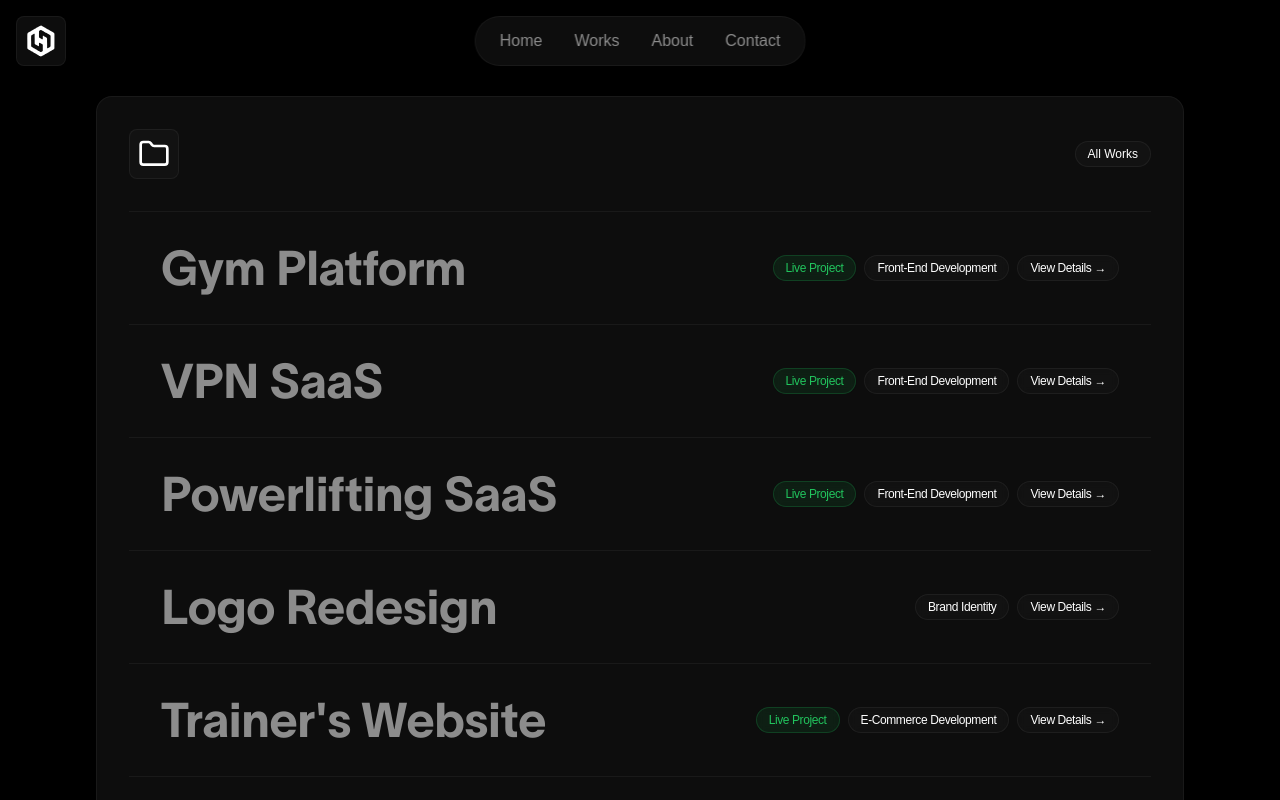
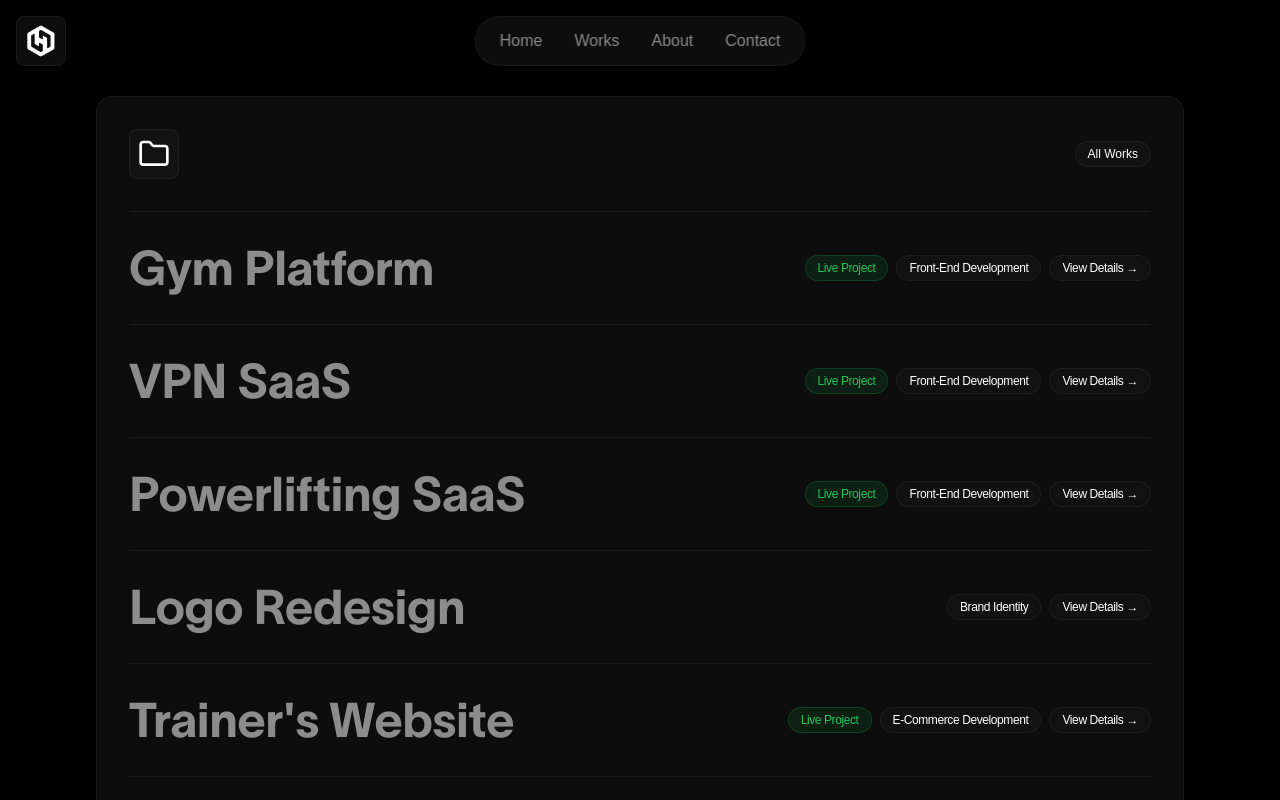
Before and after one commit to 66HEX/personal-website, a Next.js app: page /works in a window 1280 px wide. Shown: the top 800 px of the page. Built offline with nearby package versions, Linux system fonts and the light colour scheme; a web font is replaced by a local one.

Commit message:
Update page.tsx

```diff
--- a/app/works/page.tsx
+++ b/app/works/page.tsx
@@ -28,7 +28,7 @@ export default function WorksPage() {
                         <TransitionLink key={project.id} href={`/works/${project.id}`}>
                             <div
                                 className="project-container hover:bg-white/[0.0125] transition-all duration-300 cursor-pointer group">
-                                <div className="grid grid-cols-1 tracking-tight p-4 xl:p-8">
+                                <div className="grid grid-cols-1 tracking-tight py-4 xl:py-8">
                                     <div className="flex flex-col lg:flex-row lg:items-center gap-4">
                                         {/* Title and main info */}
                                         <div className="flex-grow">
```
